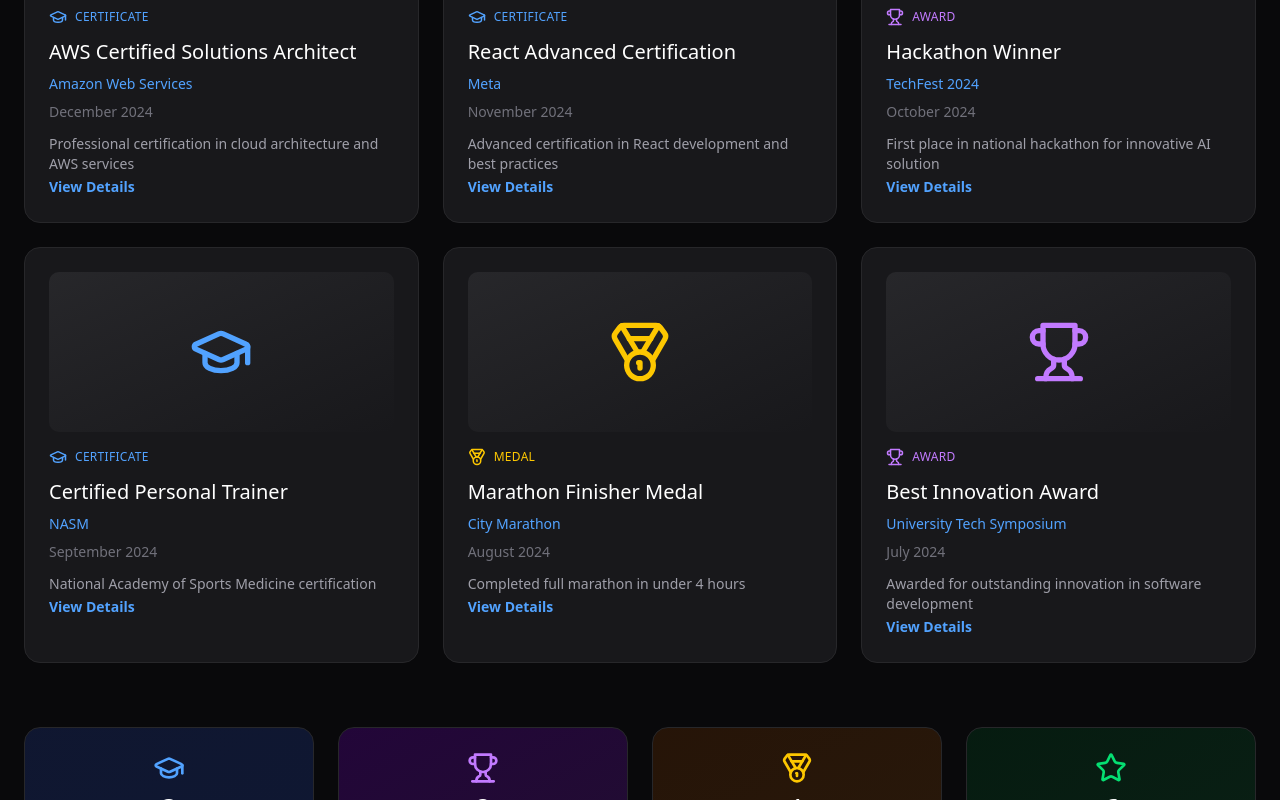
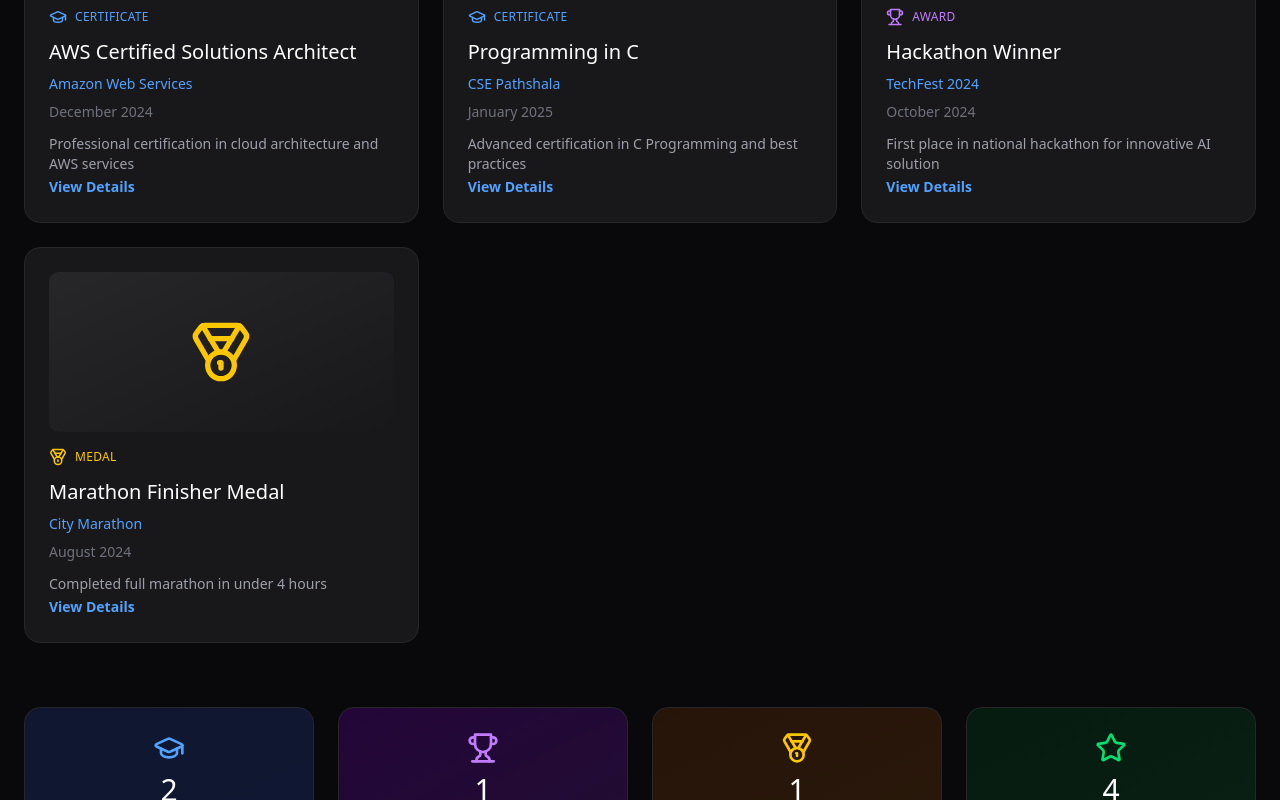
Before and after one commit to Arsalan0786/React-Vite-Portfolio-V1, a React (Vite) app: page / in a window 1280 px wide. Shown: the part 4320-5120 px from the top of the page. Built offline with nearby package versions, Linux system fonts and the light colour scheme.

Commit message:
minor changes

```diff
--- a/src/components/Achievements.tsx
+++ b/src/components/Achievements.tsx
@@ -33,13 +33,13 @@
   },
   {
     id: 2,
-    title: 'React Advanced Certification',
-    issuer: 'Meta',
-    date: 'November 2024',
+    title: 'Programming in C',
+    issuer: 'CSE Pathshala',
+    date: 'January 2025',
     category: 'certificate',
-    description: 'Advanced certification in React development and best practices',
-    detailedDescription: 'Advanced professional certification covering complex React patterns, performance optimization, state management, and modern React ecosystem. Includes expertise in hooks, context API, and advanced component patterns.',
-    skills: ['React', 'JavaScript', 'TypeScript', 'Redux', 'React Hooks'],
+    description: 'Advanced certification in C Programming and best practices',
+    detailedDescription: 'Comprehensive professional certification focused on advanced C programming concepts, memory management, data structures, algorithms, and system-level programming. Covers pointers, dynamic allocation, file handling, process management, and optimization techniques for high-performance applications.',
+    skills: ['C', 'Data Structures', 'Algorithms', 'Memory Management', 'Pointers', 'File Handling', 'System Programming'],
   },
   {
     id: 3,
@@ -51,16 +51,16 @@
     detailedDescription: 'Won first place among 200+ teams for developing an innovative AI-powered solution that addresses real-world problems. The project showcased cutting-edge machine learning techniques and practical application development.',
     skills: ['Python', 'Machine Learning', 'TensorFlow', 'API Development'],
   },
-  {
-    id: 4,
-    title: 'Certified Personal Trainer',
-    issuer: 'NASM',
-    date: 'September 2024',
-    category: 'certificate',
-    description: 'National Academy of Sports Medicine certification',
-    detailedDescription: 'Comprehensive certification in fitness training, exercise science, and program design. Includes expertise in corrective exercise, performance enhancement, and client assessment.',
-    skills: ['Fitness Training', 'Nutrition', 'Exercise Science', 'Program Design'],
-  },
+  // {
+  //   id: 4,
+  //   title: 'Certified Personal Trainer',
+  //   issuer: 'NASM',
+  //   date: 'September 2024',
+  //   category: 'certificate',
+  //   description: 'National Academy of Sports Medicine certification',
+  //   detailedDescription: 'Comprehensive certification in fitness training, exercise science, and program design. Includes expertise in corrective exercise, performance enhancement, and client assessment.',
+  //   skills: ['Fitness Training', 'Nutrition', 'Exercise Science', 'Program Design'],
+  // },
   {
     id: 5,
     title: 'Marathon Finisher Medal',
@@ -71,16 +71,16 @@
     detailedDescription: 'Successfully completed a full 42.195km marathon race with a finishing time of 3:48:23. This achievement demonstrates dedication, endurance, and the ability to set and achieve challenging physical goals.',
     skills: ['Endurance', 'Discipline', 'Goal Setting'],
   },
-  {
-    id: 6,
-    title: 'Best Innovation Award',
-    issuer: 'University Tech Symposium',
-    date: 'July 2024',
-    category: 'award',
-    description: 'Awarded for outstanding innovation in software development',
-    detailedDescription: 'Recognized for developing an innovative software solution that pushes the boundaries of current technology. The project demonstrated creative problem-solving and technical excellence.',
-    skills: ['Innovation', 'Software Development', 'Problem Solving'],
-  },
+  // {
+  //   id: 6,
+  //   title: 'Best Innovation Award',
+  //   issuer: 'University Tech Symposium',
+  //   date: 'July 2024',
+  //   category: 'award',
+  //   description: 'Awarded for outstanding innovation in software development',
+  //   detailedDescription: 'Recognized for developing an innovative software solution that pushes the boundaries of current technology. The project demonstrated creative problem-solving and technical excellence.',
+  //   skills: ['Innovation', 'Software Development', 'Problem Solving'],
+  // },
 ];
 
 const categoryConfig = {
--- a/src/components/Home.tsx
+++ b/src/components/Home.tsx
@@ -17,7 +17,7 @@
         className={`absolute inset-0 ${
           theme === 'dark'
             ? 'bg-gradient-to-br from-blue-950/20 via-transparent to-purple-950/20'
-            : 'bg-gradient-to-br from-blue-50 via-transparent to-purple-50'
+            : 'bg-gradient-to-br from-blue-100 via-transparent to-purple-100'
         }`}
         animate={{
           background: theme === 'dark'
@@ -27,9 +27,9 @@
                 'linear-gradient(to bottom right, rgba(23, 37, 84, 0.2), transparent, rgba(88, 28, 135, 0.2))',
               ]
             : [
-                'linear-gradient(to bottom right, rgba(239, 246, 255, 1), transparent, rgba(250, 245, 255, 1))',
-                'linear-gradient(to bottom right, rgba(250, 245, 255, 1), transparent, rgba(239, 246, 255, 1))',
-                'linear-gradient(to bottom right, rgba(239, 246, 255, 1), transparent, rgba(250, 245, 255, 1))',
+                'linear-gradient(to bottom right, rgba(219, 234, 254, 1), transparent, rgba(243, 232, 255, 1))',
+                'linear-gradient(to bottom right, rgba(243, 232, 255, 1), transparent, rgba(219, 234, 254, 1))',
+                'linear-gradient(to bottom right, rgba(219, 234, 254, 1), transparent, rgba(243, 232, 255, 1))',
               ]
         }}
         transition={{
```
